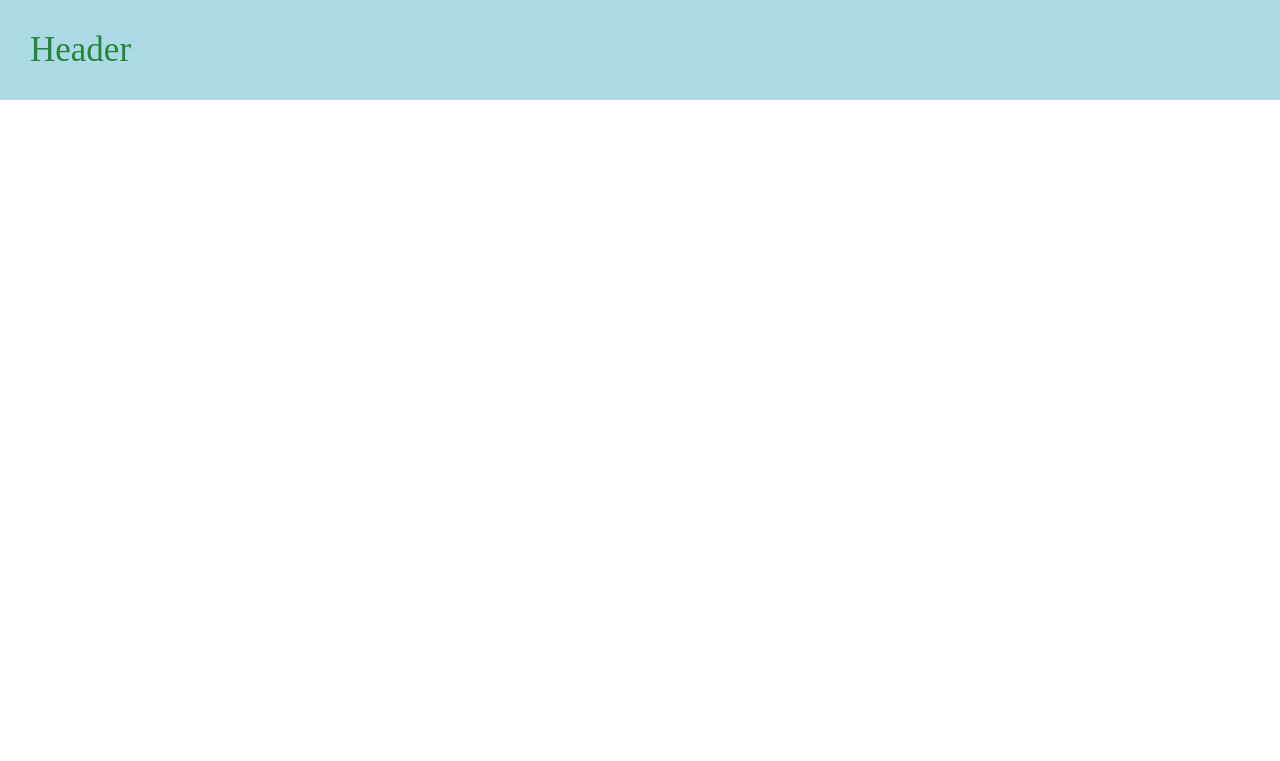
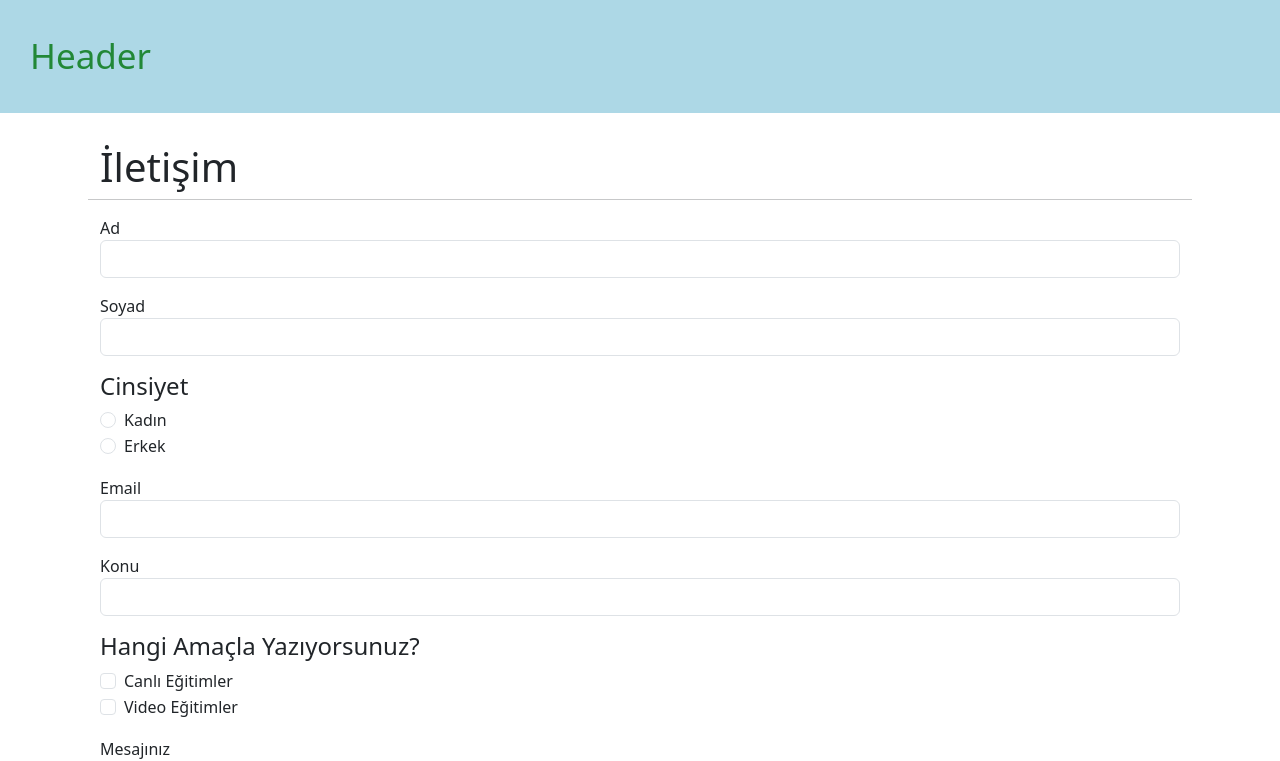
Before and after one commit to Sezer5/VueCompositionApiFirstProject, a Vue app: page / in a window 1280 px wide. Shown: the top 761 px of the page. Built offline with nearby package versions, Linux system fonts and the light colour scheme.

Commit message:
Form Tasarımı Css İşlemleri Bitti

```diff
--- a/index.html
+++ b/index.html
@@ -4,6 +4,7 @@
     <meta charset="UTF-8">
     <link rel="icon" href="/favicon.ico">
     <meta name="viewport" content="width=device-width, initial-scale=1.0">
+    <link rel="stylesheet" href="https://cdnjs.cloudflare.com/ajax/libs/bootstrap/5.3.8/css/bootstrap.min.css">
     <title>Vite App</title>
   </head>
   <body>
--- a/src/App.vue
+++ b/src/App.vue
@@ -2,30 +2,7 @@
   <div>
     <app-header/>
       <div class="container">
-          <!-- <Person :name="data.name" :lastName="data.lastName" :personAge="data.age" @update-lastname="updateLastname"/> -->
-          <!-- <button @click="updateName">Adı Güncelle</button>
-          <h1>{{name}}</h1> -->
-          <!-- <Students /> -->
-         <!-- <Studentscore>
-              <h3>Slot Dersi</h3>
-              <template v-slot:name>
-
-                <ul>
-                    <li v-for="student in students" :key="student.id">
-                        <span>{{student.name}} :</span><span>{{student.score}}</span>
-                    </li>
-                </ul>
-              </template>
-              <template v-slot:example>
-                <h2>Deneme Slotu</h2>
-              </template>
-         </Studentscore>
-         <button @click="activeComp=StudentOne">Öğrenci 1</button>
-         <button @click="activeComp=StudentTwo">Öğrenci 2</button>
-         <!-- <StudentOne v-if="activeComp === StudentOne" />
-         <StudentTwo v-if="activeComp === StudentTwo" /> -->
-         <!--<component :is="activeComp"></component> -->
-         <Lifecycle v-if="showComponent"/>
+          <ContactForm />
       </div>
     <Footer />
   </div>
@@ -36,53 +13,8 @@
 </style>
 <script setup>
 import Footer from '@/components/Fixed/Footer.vue'
-import Person from '@/components/UserInformation/Person.vue'
-import Students from '@/components/Students/Students.vue'
-import Studentscore from '@/components/Students/Studentscore.vue'
-import StudentOne from '@/components/StudentsMath/StudentOne.vue'
-import StudentTwo from '@/components/StudentsMath/StudentTwo.vue'
-import Lifecycle from '@/components/Cycle/Lifecycle.vue'
-import {ref,shallowRef} from 'vue'
-const showComponent = ref(true)
+import ContactForm from '@/components/Contact/ContactForm.vue'
 
-setTimeout(()=>{
-    showComponent.value=false;
-},4000)
-const activeComp = shallowRef(StudentOne)
-    // export default{
-    //     setup(){
-    //       const name='Sezer Ünalmış';
-    //       return {name};
-    //     }
-
-    // }
-    import {reactive,provide} from 'vue'
-    const students=reactive([{
-      id:1,
-      name:'Sezer',
-      score:65
-    },
-    {
-      id:2,
-      name:'Seda',
-      score:75
-    },
-    {
-      id:3,
-      name:'Cahit',
-      score:85
-    }]);
-    const name=ref('Sezer');
-    const updateName = ()=>{
-      data.name='Seda';
-    }
-    const updateLastname = (lastName)=>{
-      data.lastName=lastName;
-    }
-    const updateStudent = ()=>{
-      students[0].score=70;
-    }
-    provide('students',{students,updateStudent})
 </script>
 <style>
     *{
--- /dev/null
+++ b/src/components/Contact/ContactForm.vue
@@ -0,0 +1,61 @@
+<template>
+    <form>
+        <div class="row">
+            <h1>İletişim</h1>
+            <hr>
+            <div class="mb-3">
+                <label>Ad</label>
+                <input type="text" class="form-control">
+            </div>
+            <div class="mb-3">
+                <label>Soyad</label>
+                <input type="text" class="form-control">
+            </div>
+            <div class="mb-3">
+                <h4>Cinsiyet</h4>
+                <div class="form-check">
+                    <input type="radio" class="form-check-input">
+                    <label for="">Kadın</label>
+                </div>
+                <div class="form-check">
+                    <input type="radio" class="form-check-input">
+                    <label for="">Erkek</label>
+                </div>
+            </div>
+            <div class="mb-3">
+                <label>Email</label>
+                <input type="email" class="form-control">
+            </div>
+            <div class="mb-3">
+                <label>Konu</label>
+                <input type="text" class="form-control">
+            </div>
+            <div class="mb-3">
+                <h4>Hangi Amaçla Yazıyorsunuz?</h4>
+                <div class="form-check">
+                    <input type="checkbox" class="form-check-input">
+                    <label for="form-check-label">Canlı Eğitimler</label>
+                </div>
+                <div class="form-check">
+                    <input type="checkbox" class="form-check-input">
+                    <label for="form-check-label">Video Eğitimler</label>
+                </div>
+            </div>
+            <div class="mb-3">
+                <label>Mesajınız</label>
+                <textarea class="form-control" id="" cols="30" rows="3"></textarea>
+            </div>
+            <div class="mb-3">
+                <button class="btn btn-primary">Gönder</button>
+            </div>
+        </div>
+    </form>
+</template>
+
+<script setup>
+
+</script>
+
+<style>
+
+</style>
```
